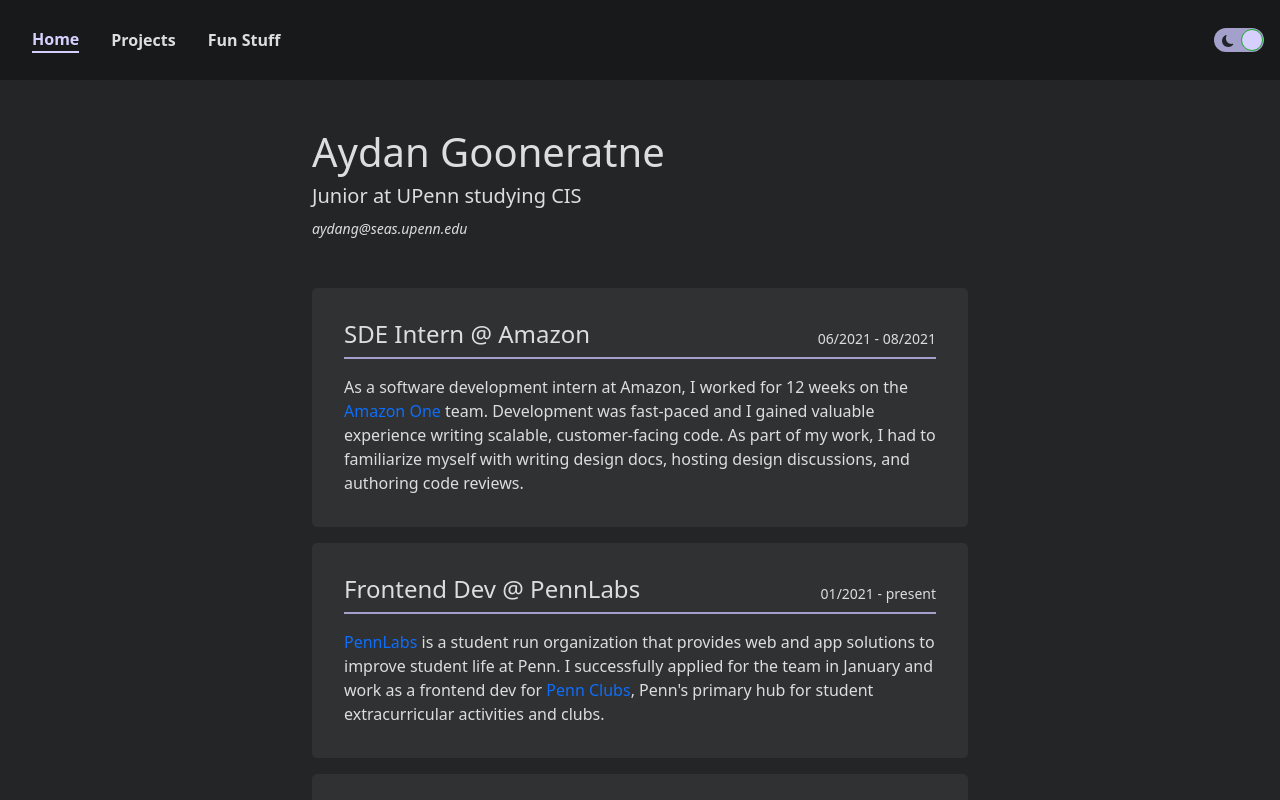
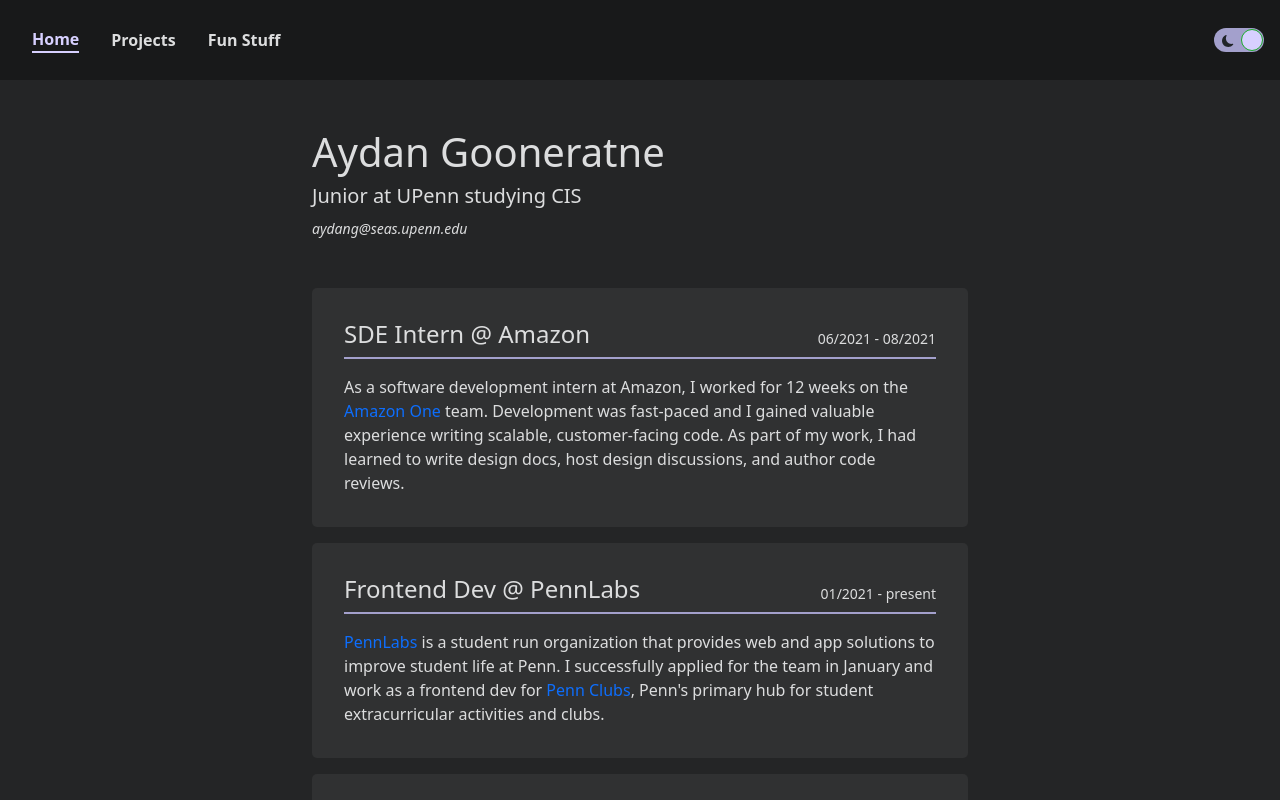
Before and after one commit to aydangoon/old-site, a React (Create React App) app: page / in a window 1280 px wide. Shown: the top 800 px of the page. Built offline with nearby package versions, Linux system fonts and the light colour scheme.

Commit message:
betterer text

```diff
--- a/src/data/experience.jsx
+++ b/src/data/experience.jsx
@@ -23,9 +23,8 @@ export const EXPERIENCE = [
         As a software development intern at Amazon, I worked for 12 weeks on the{' '}
         <a href="https://one.amazon.com/">Amazon One</a> team. Development was
         fast-paced and I gained valuable experience writing scalable,
-        customer-facing code. As part of my work, I had to familiarize myself
-        with writing design docs, hosting design discussions, and authoring code
-        reviews.
+        customer-facing code. As part of my work, I had learned to write design
+        docs, host design discussions, and author code reviews.
       </div>
     ),
   },
--- a/src/data/projects.jsx
+++ b/src/data/projects.jsx
@@ -29,7 +29,7 @@ export const PROJECTS = [
           alt="3d boids"
         />
         A simulation of 3D flock behavior modeled in Unity. To improve on the 2D
-        version, I improved collision detection and avoidance so the boids can
+        version, I enhanced collision detection and avoidance so the boids can
         navigate an environment filled with obstacles. See the code{' '}
         <a href="https://github.com/aydangoon/3D-Boids">here</a>.
       </div>
```
